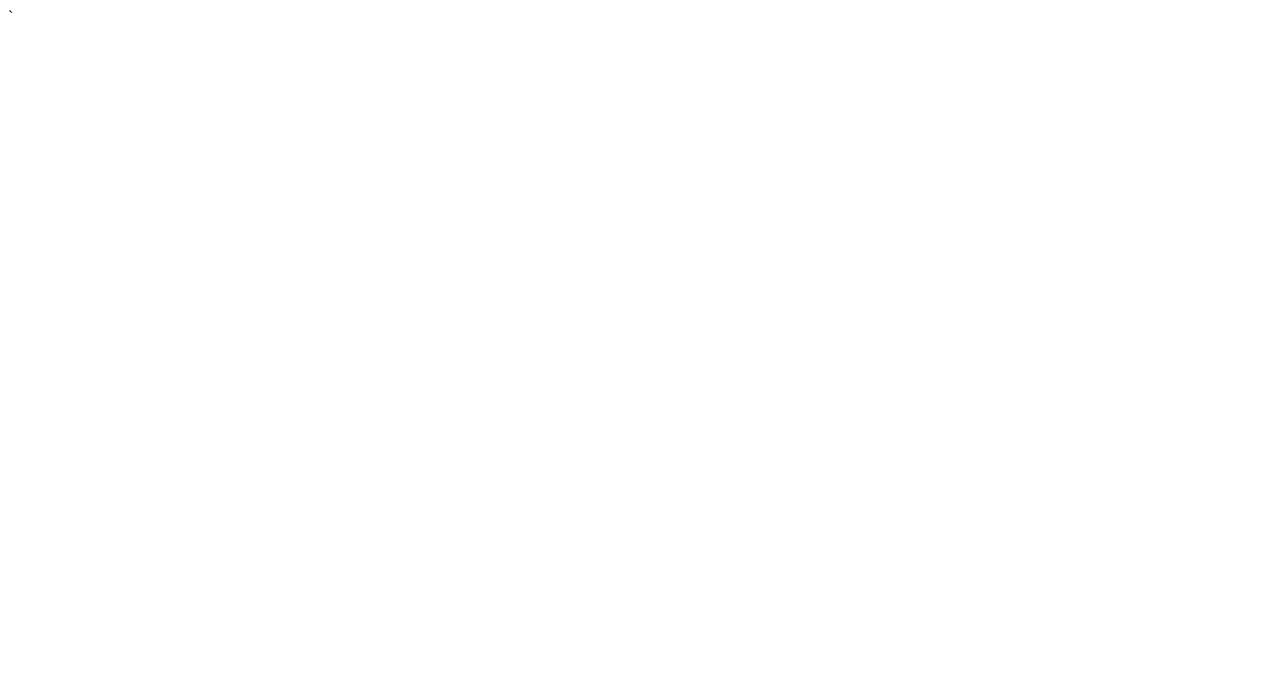
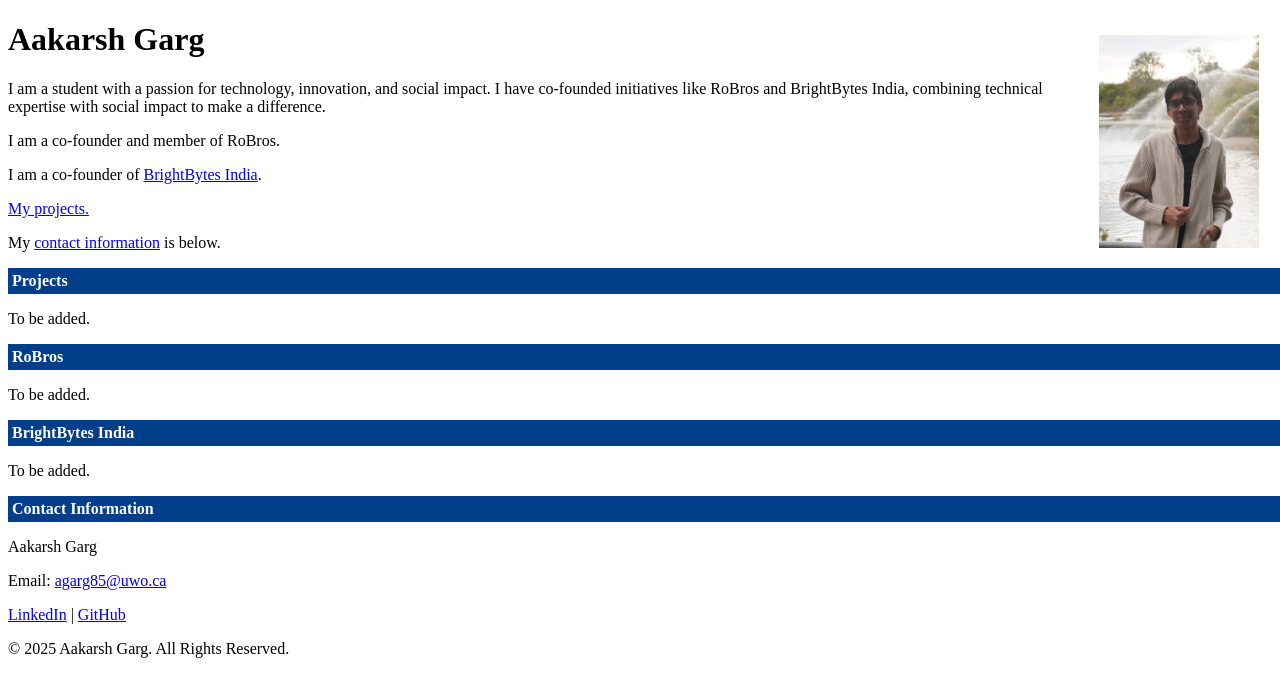
Before and after one commit to Aakarsh126/aakarshgarg.co, a plain HTML site: page index.html in a window 1280 px wide. Drawn offline with Linux system fonts and the light colour scheme.

Commit message:
added basic template

```diff
--- a/index.html
+++ b/index.html
@@ -1 +1,55 @@
-`
+<!DOCTYPE html>
+<html lang="en">
+<head>
+    <meta charset="UTF-8">
+    <meta name="viewport" content="width=device-width, initial-scale=1.0">
+    <meta name="description" content="Aakarsh Garg">
+    <title>Aakarsh Garg</title>
+    <link rel="stylesheet" href="styles.css">
+</head>
+<body>
+    <img src="images/_DSC6053.jpeg" alt="Aakarsh Garg" class="float" style="width:12.5vw">
+
+    <h1>Aakarsh Garg</h1>
+
+    <div id="about">
+        <p>
+            I am a student with a passion for technology, innovation, and social impact. I have co-founded initiatives like RoBros
+            and BrightBytes India, combining technical expertise with social impact to make a difference.
+        </p>
+        <p>I am a co-founder and member of RoBros.</p>
+        <p>I am a co-founder of <a href="https://www.brightbytes.in/">BrightBytes India</a>.</p>
+        <p><a href="#projects">My projects.</a></p>
+        <p>My <a href="#contact">contact information</a> is below.</p>
+    </div>
+
+    <div id="projects">
+        <h2>Projects</h2>
+        <p>To be added.</p>
+    </div>
+
+    <div id="robros">
+        <h2>RoBros</h2>
+        <p>To be added.</p>
+    </div>
+
+    <div id="brightbytes-india">
+        <h2>BrightBytes India</h2>
+        <p>To be added.</p>
+    </div>
+
+    <div id="contact">
+        <h2>Contact Information</h2>
+        <p>Aakarsh Garg</p>
+        <p>Email: <a href="mailto:agarg85@uwo.ca">agarg85@uwo.ca</a></p>
+        <p>
+            <a href="https://www.linkedin.com/in/aakarsh-garg/" target="_blank">LinkedIn</a> |
+            <a href="https://github.com/Aakarsh126" target="_blank">GitHub</a>
+        </p>
+    </div>
+
+    <footer>
+        <p>&copy; 2025 Aakarsh Garg. All Rights Reserved.</p>
+    </footer>
+</body>
+</html>
--- a/styles.css
+++ b/styles.css
@@ -0,0 +1,31 @@
+body {
+    background-color: #FFFFFF;
+}
+
+div.center {
+    text-align: center;
+}
+
+td.top {
+    vertical-align: top;
+}
+
+h2 {
+    clear: both;
+    background-color: #023E8A;
+    font-size: 100%;
+    font-weight: bold;
+    color: #FFFFFF;
+    margin-top: 3pt;
+    margin-bottom: 8pt;
+    padding: 3pt;
+    width: 100%;
+}
+
+.float {
+    float: right;
+    margin-left: 30pt;
+    margin-right: 10pt;
+    margin-top: 10pt;
+    margin-bottom: 10pt;
+}
```
Also changed, not shown: images/_DSC6053.jpeg (added), 1 other file.
